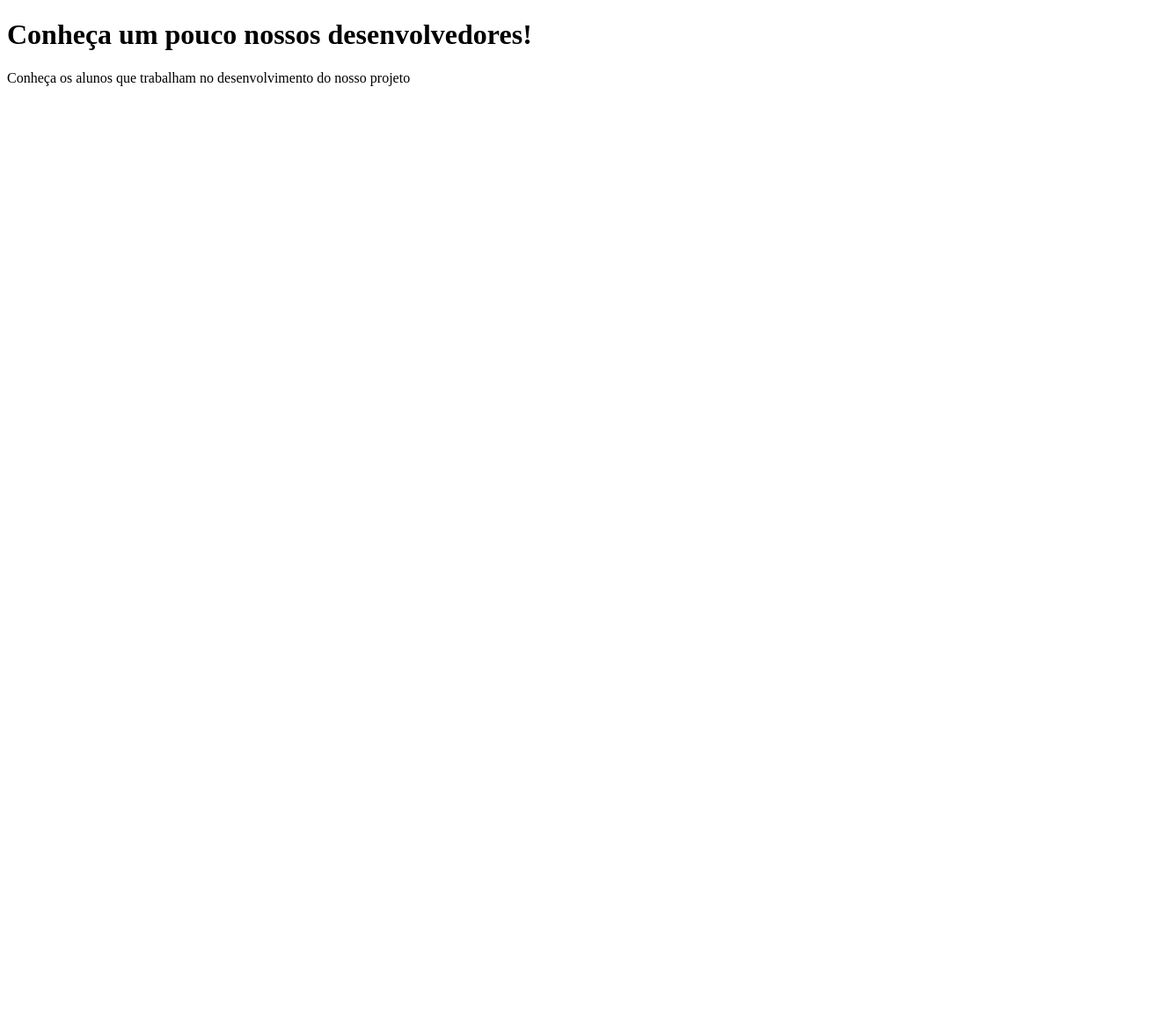
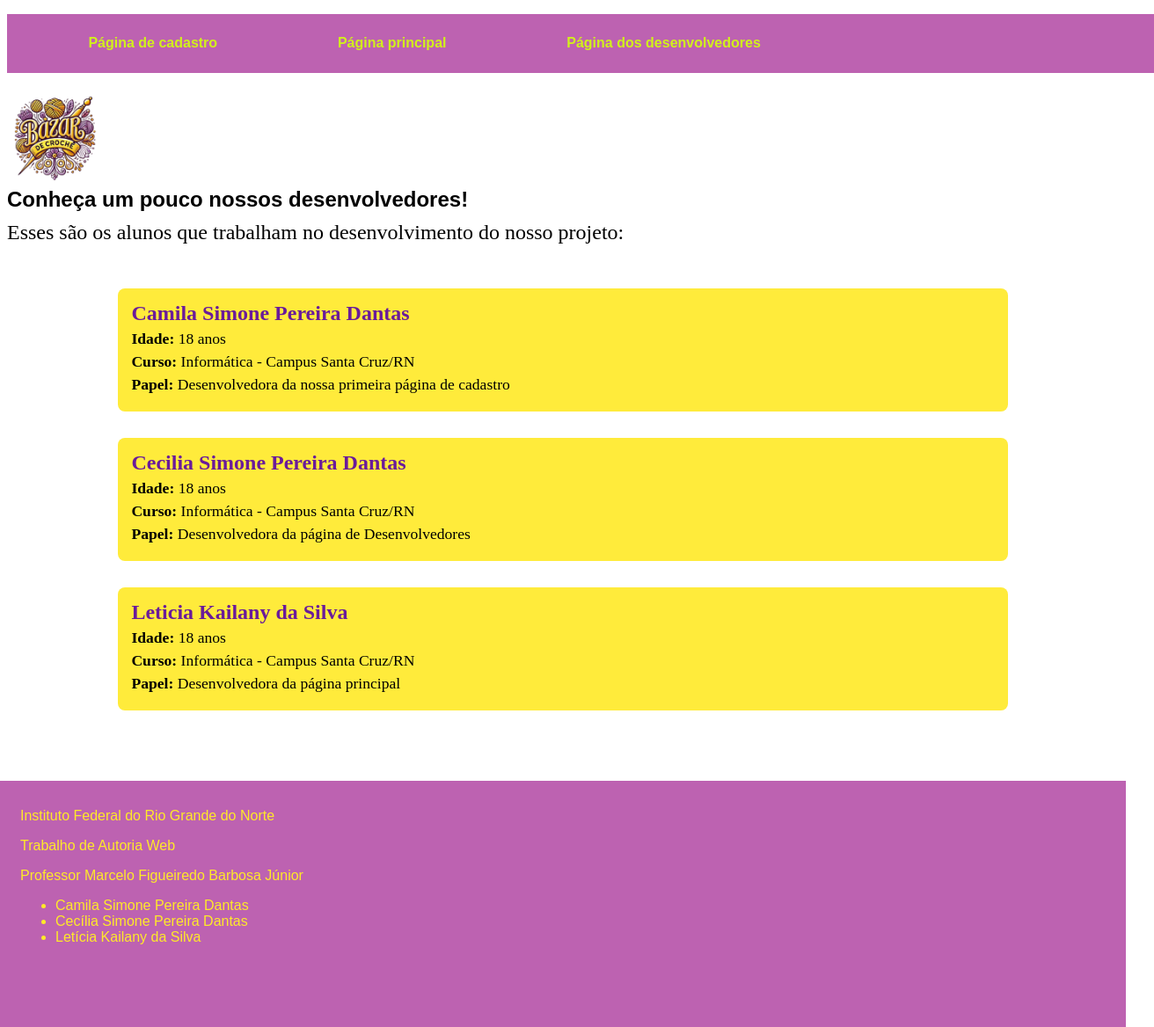
Before and after one commit to Leticia2436/Bazar-de-Choche, a plain HTML site: page index3.html in a window 1280 px wide. Shown: the whole page at 88% size, 1312 px wide, since content can reach past the window. Before the commit the page ends 800 px from the top, so only its background shows below. Drawn offline with Linux system fonts and the light colour scheme.

Commit message:
"atualização 2 15/12"

```diff
--- a/estilo.css
+++ b/estilo.css
@@ -67,7 +67,7 @@ header > nav > ul{
     background-color:rgb(189, 98, 177);
     padding: 14px;
     font-family: Arial, Helvetica, sans-serif;
-    font-weight: 100;
+    font-weight: 80;
     color:#ffea28;
     margin-left: 29%;
     margin-right: 33%;
@@ -85,6 +85,7 @@ header > nav > ul{
     padding-top: 1em;
     padding-left: .5em;
     padding-right: 2em;
+
 }
 a{
     display: inline;
--- /dev/null
+++ b/estilo3.css
@@ -0,0 +1,81 @@
+header > img{
+    width: 110px;
+    height: auto;
+    margin-top: 0;
+    margin-right: 20%;
+}
+h1{
+    margin-top: 0;
+    margin-left: 20%;
+    margin-right: 30%;
+    font-family: Arial, Helvetica, sans-serif;
+}
+nav > ul{
+    width: 100%;
+    display: flex;
+    padding: 10px 20px;
+    background-color:rgb(189, 98, 177);
+    font-family: Arial, Helvetica, sans-serif;
+}
+nav > ul > li{
+    margin: 0.9em;
+}
+.controleLI li{
+    display: inline-block;
+    padding-left: .5em;
+}
+a{
+    color: rgb(209, 241, 27);
+    margin: 50px;
+    text-decoration: none;
+    font-weight: bolder;
+}
+.container {
+    width: 80%;
+    margin: 30px auto;
+    background-color: white;
+    padding: 20px;
+}
+.developer {
+    display: flex;
+    align-items: center;
+    margin-bottom: 30px;
+    padding: 15px;
+    background-color: #ffeb3b; /* Amarelo */
+    border-radius: 8px;
+}
+.developer-info {
+    max-width: 600px;
+}
+.developer-info h2 {
+    margin: 0;
+    color: #6a1b9a; /* Roxo */
+}
+ .developer-info p {
+            margin: 5px 0;
+            font-size: 1.1em;
+ }
+ header h1 {
+    margin: 0;
+    font-size: 1.5em;
+}
+header p {
+    margin-top: 10px;
+    font-size: 1.5em;
+}
+footer {
+    position: absolute;
+    display: inline-block;
+    background-color:rgb(189, 98, 177);
+    padding: 15px;
+    font-family: Arial, Helvetica, sans-serif;
+    font-weight: 100;
+    color:#ffea28;
+}
+.footer-background {
+    position: absolute;
+    left: 0;
+    right: 0;
+    height: 35%;
+    background-color: rgb(189, 98, 177);
+}
--- a/index3.html
+++ b/index3.html
@@ -4,10 +4,62 @@
     <meta charset="UTF-8">
     <meta name="viewport" content="width=device-width, initial-scale=1.0">
     <title>Página de desenvolvedores</title>
+    <link rel="stylesheet" href="estilo3.css">
 </head>
+<header class="flex">
+    <nav>
+        <ul class="controleLI">
+            <li><a href = "index.html">Página de cadastro</a></li>
+            <li><a href = "index2.html">Página principal</a></li>
+            <li><a href = "index3.html">Página dos desenvolvedores</a></li>
+        </ul>
+        </nav>
+    <img src="BazarCrochê-semfundo.png" alt="Bazar">
+    <h1>Conheça um pouco nossos desenvolvedores!</h1>
+    <p>Esses são os alunos que trabalham no desenvolvimento do nosso projeto:</p>
+</header>
 <body>
-    <h1>Conheça um pouco nossos desenvolvedores!</h1>
-    <p>Conheça os alunos que trabalham no desenvolvimento do nosso projeto</p>
+    <main>
+    <div class="container">
+        <div class="developer">
+            <div class="developer-info">
+                <h2>Camila Simone Pereira Dantas</h2>
+                <p><strong>Idade:</strong> 18 anos</p>
+                <p><strong>Curso:</strong> Informática - Campus Santa Cruz/RN</p>
+                <p><strong>Papel:</strong> Desenvolvedora da nossa primeira página de cadastro</p>
+            </div>
+        </div>
+        <div class="developer">
+            <div class="developer-info">
+                <h2>Cecilia Simone Pereira Dantas</h2>
+                <p><strong>Idade:</strong> 18 anos</p>
+                <p><strong>Curso:</strong> Informática - Campus Santa Cruz/RN</p>
+                <p><strong>Papel:</strong> Desenvolvedora da página de Desenvolvedores</p>
+            </div>
+        </div>
+        <div class="developer">
+            <div class="developer-info">
+                <h2>Leticia Kailany da Silva</h2>
+                <p><strong>Idade:</strong> 18 anos</p>
+                <p><strong>Curso:</strong> Informática - Campus Santa Cruz/RN</p>
+                <p><strong>Papel:</strong> Desenvolvedora da página principal</p>
+            </div>
+        </div>
+    </div>
 
+   </main>
+   <div class="content">
+</div>
+<div class="footer-background"></div>
+    <footer>
+        <p>Instituto Federal do Rio Grande do Norte</p>
+        <p>Trabalho de Autoria Web</p>
+        <p>Professor Marcelo Figueiredo Barbosa Júnior</p>
+        <ul>
+            <li>Camila Simone Pereira Dantas</li>
+            <li>Cecília Simone Pereira Dantas</li>
+            <li>Letícia Kailany da Silva</li>
+        </ul>
+    </footer>
 </body>
 </html>
```
